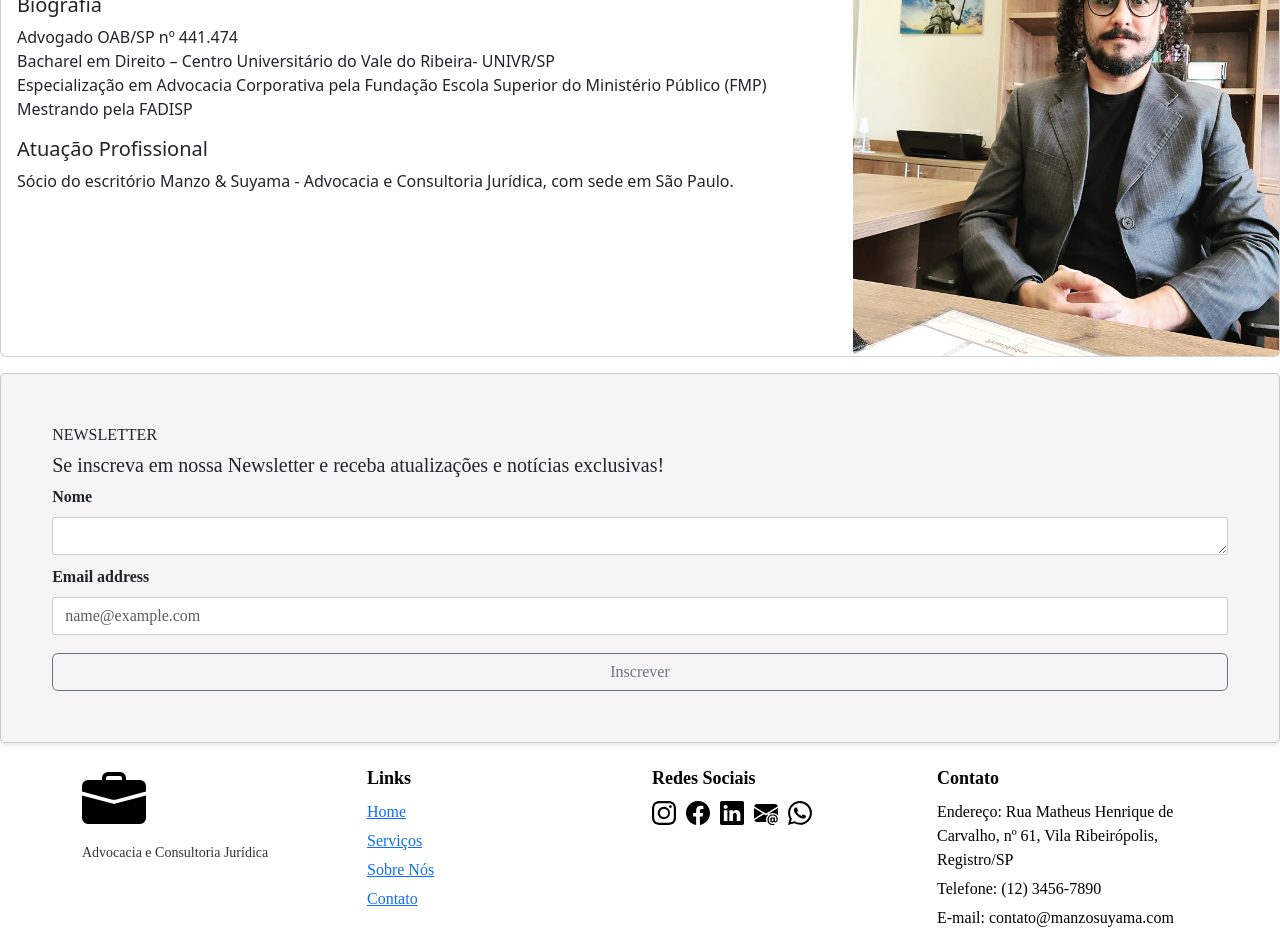
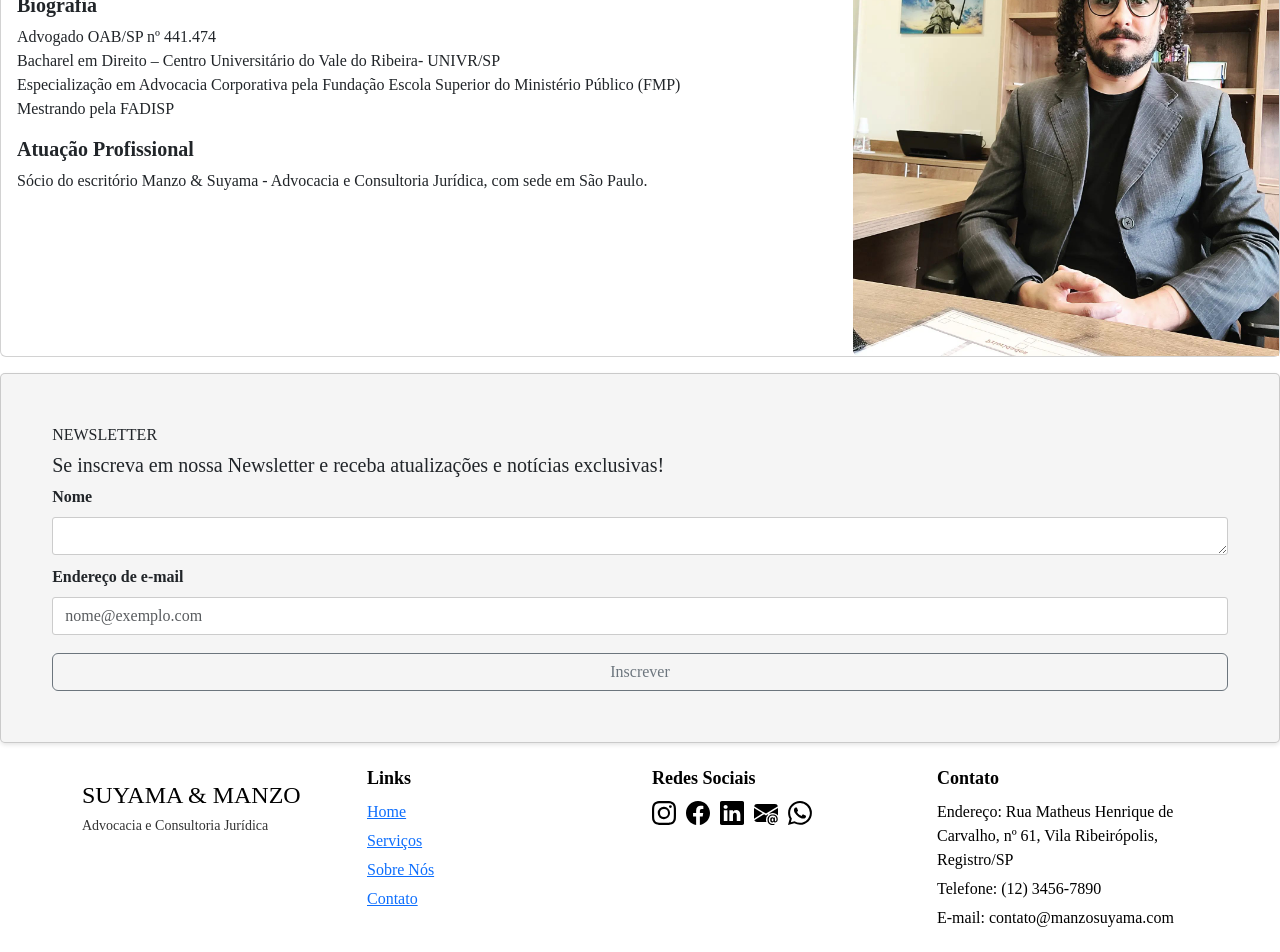
Before and after one commit to RMSuyama/lpescritorio, a React (Create React App) app: page /profissionais in a window 1280 px wide. Shown: the part 1460-2412 px from the top of the page. Built offline with nearby package versions, Linux system fonts and the light colour scheme.

Commit message:
alterações de botões e outras coisas como a logo

```diff
--- a/src/components/common/Footer/Footer.css
+++ b/src/components/common/Footer/Footer.css
@@ -5,18 +5,8 @@
     color: #000000;
   }
 
-  .logo-img {
-    width: 5vw;
-    height: auto;
-    margin-bottom: 10px;
-    padding-top: 2vw;
-  }
 
-  .tagline {
-    font-size: 14px;
-    opacity: 0.8;
-    margin-bottom: 20px;
-  }
+
 
   .footer-heading {
     padding-top: 2vw;
@@ -46,3 +36,15 @@
     margin-right: 10px;
 
 }
+
+#nome{
+
+  padding-top: 3vw;
+
+}
+
+.tagline {
+  font-size: 14px;
+  opacity: 0.8;
+  margin-bottom: 20px;
+}
--- a/src/components/common/Footer/Footer.js
+++ b/src/components/common/Footer/Footer.js
@@ -15,10 +15,8 @@ const Footer = () => {
       <div className="container">
         <div className="row">
           <div className="col-md-3">
-            <div className="logo">
-              <img src={mala} alt="Manzo & Suyama" className="logo-img" />
-            </div>
-            <p className="tagline">Advocacia e Consultoria Jurídica</p>
+            <h4 id="nome" >SUYAMA & MANZO</h4>
+            <h4 className="tagline">Advocacia e Consultoria Jurídica</h4>
           </div>
           <div className="col-md-3">
             <h4 className="footer-heading">Links</h4>
--- a/src/components/common/Navbar/Navbar.js
+++ b/src/components/common/Navbar/Navbar.js
@@ -9,7 +9,7 @@ const Navbar = () => {
   return (
     <nav className="navbar navbar-expand-lg bg-body-tertiary">
       <div className="container-fluid">
-        <a className="navbar-brand" href="/">- Logo do Escritório -</a>
+        <a className="navbar-brand" href="/">- SUYAMA & MANZO -</a>
         <button className="navbar-toggler" type="button" data-bs-toggle="collapse" data-bs-target="#navbarNavDropdown" aria-controls="navbarNavDropdown" aria-expanded="false" aria-label="Toggle navigation">
           <span className="navbar-toggler-icon"></span>
         </button>
--- a/src/components/common/newsletter.js
+++ b/src/components/common/newsletter.js
@@ -11,8 +11,8 @@ const Newsletter = () => {
             <label htmlFor="exampleFormControlTextarea1" className="form-label">Nome</label>
             <textarea className="form-control" id="exampleFormControlTextarea1" rows="1"></textarea>
         <div className="mb-2">
-            <label htmlFor="exampleFormControlInput1" className="form-label">Email address</label>
-            <input type="email" className="form-control" id="exampleFormControlInput1" placeholder="name@example.com"></input>
+            <label htmlFor="exampleFormControlInput1" className="form-label">Endereço de e-mail</label>
+            <input type="email" className="form-control" id="exampleFormControlInput1" placeholder="nome@exemplo.com"></input>
         </div>
        </div>
         <button type="button" className="btn btn-outline-secondary">Inscrever</button>
--- a/src/components/pages/Vagas.js
+++ b/src/components/pages/Vagas.js
@@ -14,7 +14,7 @@ const Vagas = () => {
         <div className="card-body">
           <h5 className="card-title">Oportunidades de Carreira</h5>
           <p className="card-text">Confira as vagas disponíveis em nosso escritório e envie seu currículo para análise.</p>
-          <a href="" className="btn btn-primary">Ver Vagas</a>
+          <button type="button" className="btn btn-outline-secondary">Ver vagas</button>
         </div>
       </div>
       <Newsletter />
--- a/src/components/views/areasatuacao.css
+++ b/src/components/views/areasatuacao.css
@@ -0,0 +1,10 @@
+.card-text{
+
+    font-family: "Spectral", serif;
+}
+
+.card-title{
+
+    font-family: "Spectral", serif;
+    font-weight: bold;
+}
--- a/src/components/views/blogview.css
+++ b/src/components/views/blogview.css
@@ -2,3 +2,26 @@
     padding: 2vw;
 
 }
+
+.card-text{
+
+    font-family: "Spectral", serif;
+}
+
+.card-title{
+
+    font-family: "Spectral", serif;
+    font-weight: bold;
+}
+
+.text-body-secondary{
+
+    font-family: "Spectral", serif;
+
+}
+
+#lermais{
+
+    font-family: "Spectral", serif;
+
+}
--- a/src/components/views/blogview.js
+++ b/src/components/views/blogview.js
@@ -15,14 +15,14 @@ const Blogview = () => {
       content: "Neste post, abordaremos os principais aspectos do direito empresarial, incluindo questões relacionadas à constituição de empresas, responsabilidade dos sócios e contratos comerciais.",
       updated: "Last updated 5 hours ago",
       image: img1,
-      link: '#link1',
+      link: 'https://github.com/RMSuyama/lpescritorio',
     },
     {
       title: "Principais cláusulas em contratos comerciais",
       content: "Neste artigo, destacaremos as cláusulas mais importantes a serem consideradas ao elaborar contratos comerciais, fornecendo insights sobre a redação adequada e as proteções legais necessárias.",
       updated: "Last updated 1 day ago",
       image: img2,
-      link: '#link1',
+      link: '#https://github.com/RMSuyama/lpescritorio',
     },
     {
       title: "Cobrança societária: procedimentos e melhores práticas",
@@ -68,11 +68,9 @@ const Blogview = () => {
               <small className="text-body-secondary">{post.updated}</small>
 
             </div>
-              <a href={post.link} className="btn btn-primary">
-                Ler mais
-              </a>
+            <button href={post.link} type="button" className="btn btn-outline-secondary">Ver mais</button>
 
-          </div>
+           </div>
         </div>
       ))}
     </div>
--- a/src/index.css
+++ b/src/index.css
@@ -1,13 +1,10 @@
 body {
   margin: 0;
-  font-family: -apple-system, BlinkMacSystemFont, 'Segoe UI', 'Roboto', 'Oxygen',
-    'Ubuntu', 'Cantarell', 'Fira Sans', 'Droid Sans', 'Helvetica Neue',
-    sans-serif;
+  font-family: "Spectral", serif;
   -webkit-font-smoothing: antialiased;
   -moz-osx-font-smoothing: grayscale;
 }
 
 code {
-  font-family: source-code-pro, Menlo, Monaco, Consolas, 'Courier New',
-    monospace;
+  font-family: "Spectral", serif;
 }
```
